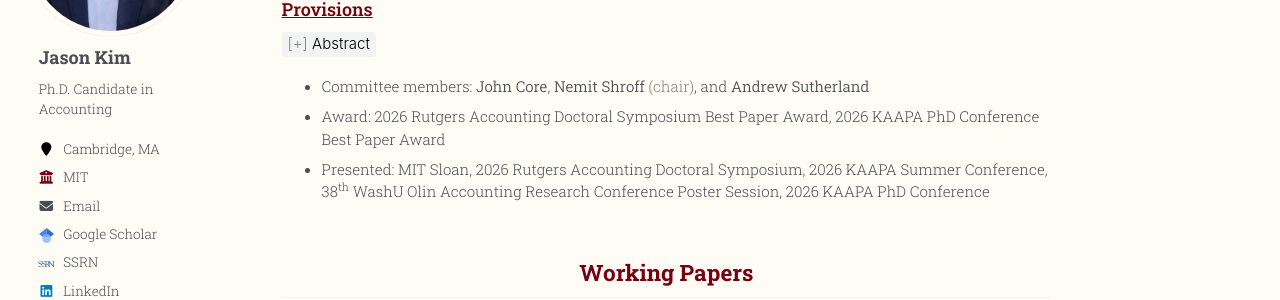
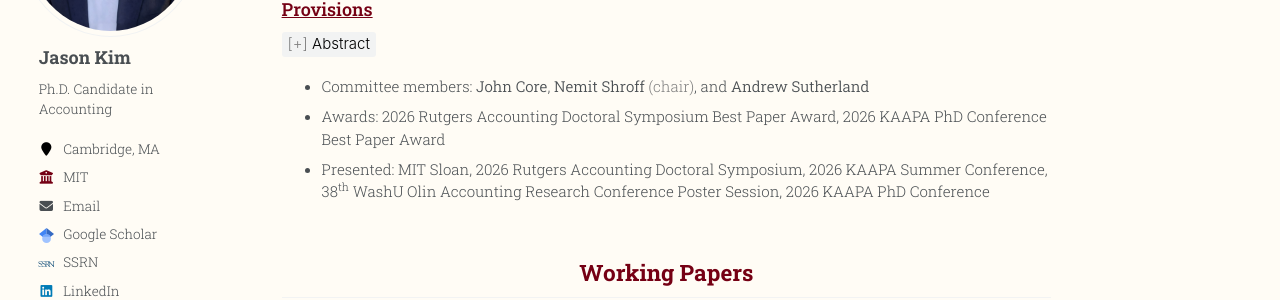
Before and after one commit to jgkim262/jgkim262.github.io, a Jekyll site: the page built from _pages/research.md, in a window 1280 px wide and 900 px high. Shown: the part 283-583 px from the top of the window. Built offline with Jekyll 4.4.1, drawn with Linux system fonts in a browser that asks for light colours; a style sheet for code colours, icons or effects is not loaded; our own code applies the rules of GitHub Pages for plain Markdown files.

Commit message:
Award -> Awards
Co-Authored-By: Claude Fable 5.1 <noreply@anthropic.com>

```diff
--- a/_pages/research.md
+++ b/_pages/research.md
@@ -14,7 +14,7 @@ This paper examines whether allowing non-CPAs to own an equity stake in CPA firm
 </details>
 
 * Committee members: [John Core](https://mitsloan.mit.edu/faculty/directory/john-e-core){: .coauthor}, [Nemit Shroff](https://mitsloan.mit.edu/faculty/directory/nemit-shroff){: .coauthor} <span class="muted">(chair)</span>, and [Andrew Sutherland](https://mitsloan.mit.edu/faculty/directory/andrew-gordon-sutherland){: .coauthor}
-* Award: 2026 Rutgers Accounting Doctoral Symposium Best Paper Award, 2026 KAAPA PhD Conference Best Paper Award
+* Awards: 2026 Rutgers Accounting Doctoral Symposium Best Paper Award, 2026 KAAPA PhD Conference Best Paper Award
 * Presented: MIT Sloan, 2026 Rutgers Accounting Doctoral Symposium, 2026 KAAPA Summer Conference, 38<sup>th</sup> WashU Olin Accounting Research Conference Poster Session, 2026 KAAPA PhD Conference
 
 
```
